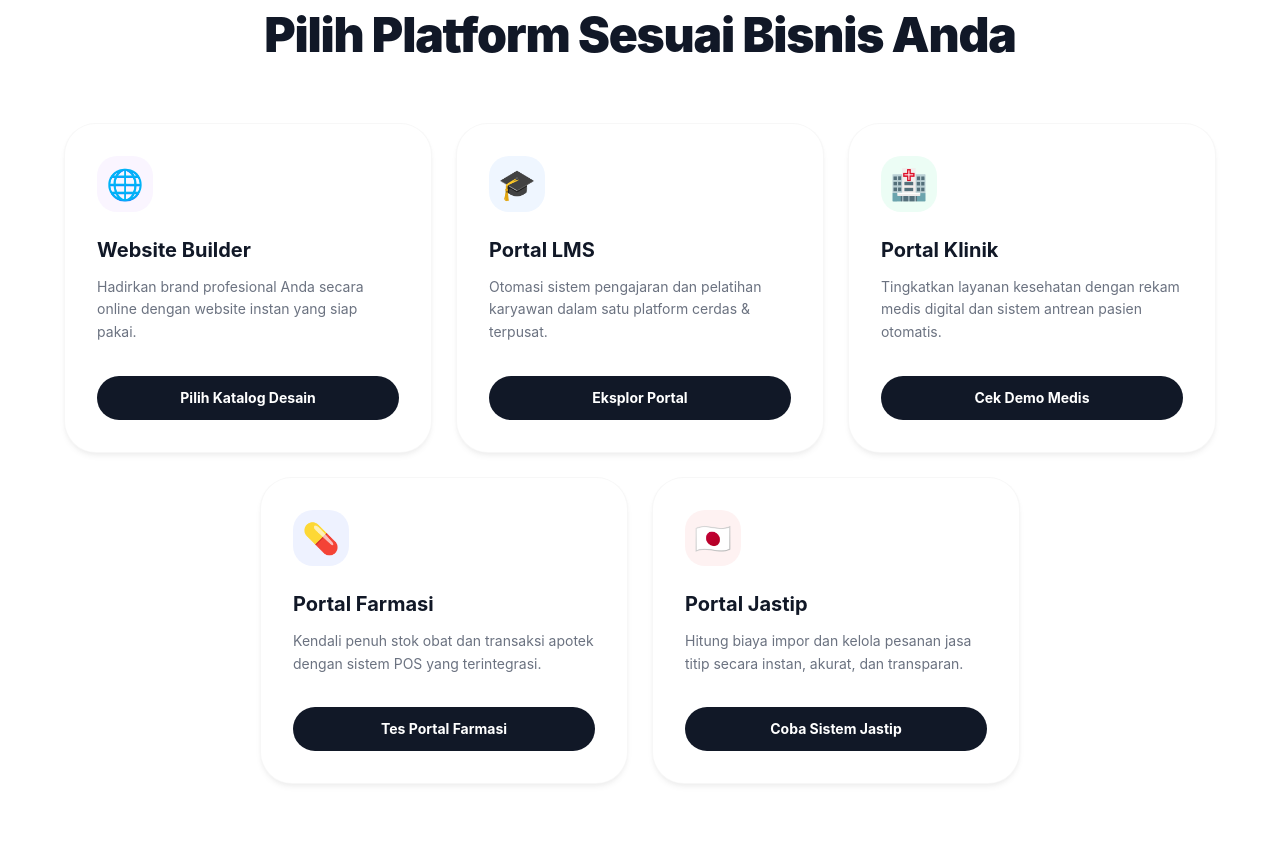
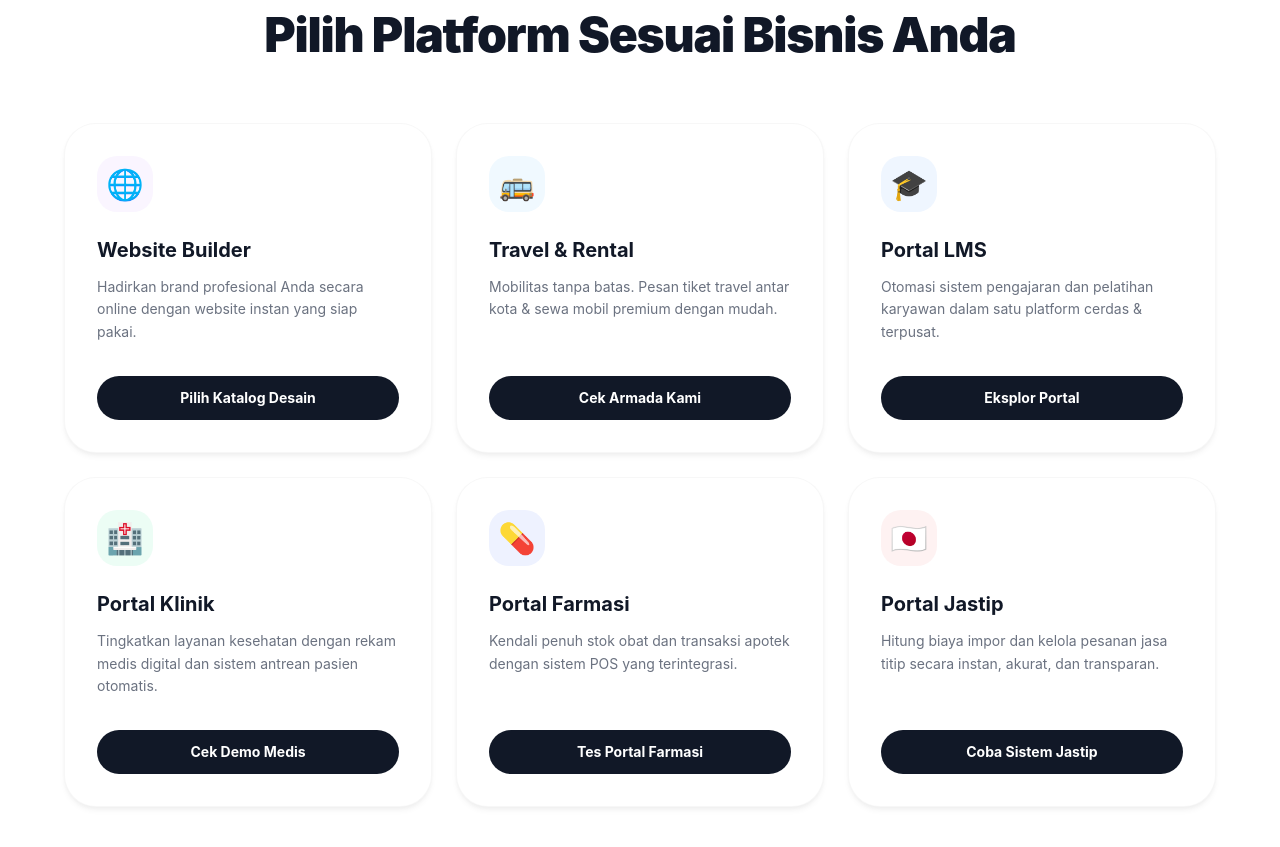
Before and after one commit to RiGi26/ja-landingpage-platform, a Next.js app: page / in a window 1280 px wide. Shown: the part 960-1807 px from the top of the page. Built offline with nearby package versions, Linux system fonts and the light colour scheme; no server answers.

Commit message:
feat(landing): add Travel & Rental platform to portal list and refine copy

```diff
--- a/app/page.tsx
+++ b/app/page.tsx
@@ -139,6 +139,15 @@ function SegmenSection() {
         href: 'https://ja-websitebuilder-platform-nfoa.vercel.app',
         color: 'text-purple-600',
         bg: 'bg-purple-50',
+      },
+      {
+        emoji: '🚌',
+        label: 'Travel & Rental',
+        description: 'Mobilitas tanpa batas. Pesan tiket travel antar kota & sewa mobil premium dengan mudah.',
+        cta: 'Cek Armada Kami',
+        href: 'https://ja-rental-platform.vercel.app',
+        color: 'text-sky-600',
+        bg: 'bg-sky-50',
       },
       {
         emoji: '🎓',
```
